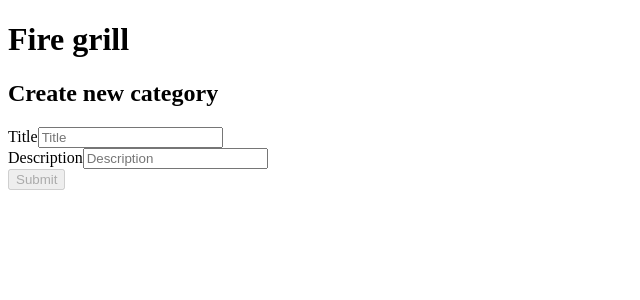
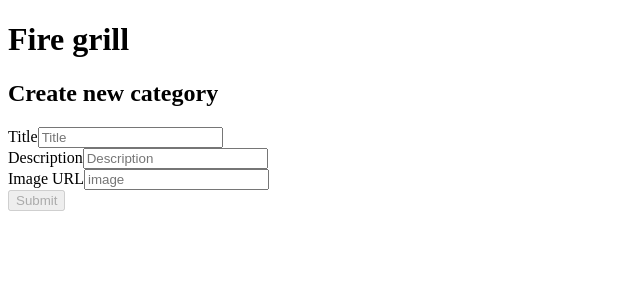
Before and after one commit to Nermeen-M/bbq-restaurant, a React (Create React App) app: page /admin in a window 1280 px wide. Shown: the top 300 px of the page, without its empty margins (0-640 px from the left). Built offline with nearby package versions, Linux system fonts and the light colour scheme.

Commit message:
Create new category

```diff
--- a/src/admin/AddCategoryForm.jsx
+++ b/src/admin/AddCategoryForm.jsx
@@ -1,7 +1,8 @@
 import useInput from "../scripts/useInput";
 import { validateNotEmpty } from "../scripts/validateInputs";
+import { createDocument } from "../scripts/firebase/fireStore";
 
-export default function AddCategoryForm() {
+export default function AddCategoryForm({ collectionName }) {
   const {
     value: titleValue,
     valueIsValid: titleIsValid,
@@ -20,16 +21,36 @@ export default function AddCategoryForm() {
     reset: descriptionReset,
   } = useInput(validateNotEmpty);
 
+  const {
+    value: imageValue,
+    valueIsValid: imageIsValid,
+    hasError: imageHasError,
+    valueChangeHandler: imageChangeHandler,
+    inputBlurHandler: imageBlurHandler,
+    reset: imageReset,
+  } = useInput(validateNotEmpty);
+
   let formIsValid = false;
 
-  if (titleIsValid && descriptionIsValid) {
+  if (titleIsValid && descriptionIsValid && imageIsValid) {
     formIsValid = true;
   }
 
-  function submitHandler(event) {
+  async function submitHandler(event) {
+    const data = {
+      title: titleValue,
+      description: descriptionValue,
+      imageURL: imageValue,
+    };
+
     event.preventDefault();
+
+    const documentId = await createDocument(collectionName, data);
+    console.log(documentId);
+
     titleReset();
     descriptionReset();
+    imageReset();
   }
 
   return (
@@ -61,6 +82,18 @@ export default function AddCategoryForm() {
           <p className="error">Please enter a valid description.</p>
         )}
       </div>
+      <div className="form-field">
+        <label htmlFor="image">Image URL</label>
+        <input
+          id="image"
+          type="text"
+          value={imageValue}
+          onChange={imageChangeHandler}
+          onBlur={imageBlurHandler}
+          placeholder="image"
+        />
+        {imageHasError && <p className="error">Please enter a valid image.</p>}
+      </div>
       <div className="actions">
         <button
           className="primary-button"
--- a/src/admin/Admin.jsx
+++ b/src/admin/Admin.jsx
@@ -1,9 +1,11 @@
 import AddCategoryForm from "./AddCategoryForm";
 
 export default function Admin() {
+  const collectionName = "categories";
+
   return (
     <div>
-      <AddCategoryForm />
+      <AddCategoryForm collectionName={collectionName} />
     </div>
   );
 }
--- a/src/scripts/firebase/firebaseSetup.js
+++ b/src/scripts/firebase/firebaseSetup.js
@@ -1,5 +1,6 @@
 import { initializeApp } from "firebase/app";
-import { getFirestore, getStorage } from "firebase/storage";
+import { getFirestore } from "firebase/firestore";
+import { getStorage } from "firebase/storage";
 
 const firebaseConfig = {
   apiKey: "AIzaSyDdwJHMDrQN19rIOIoV2Bkp0Ew6GZVRLpY",
```
